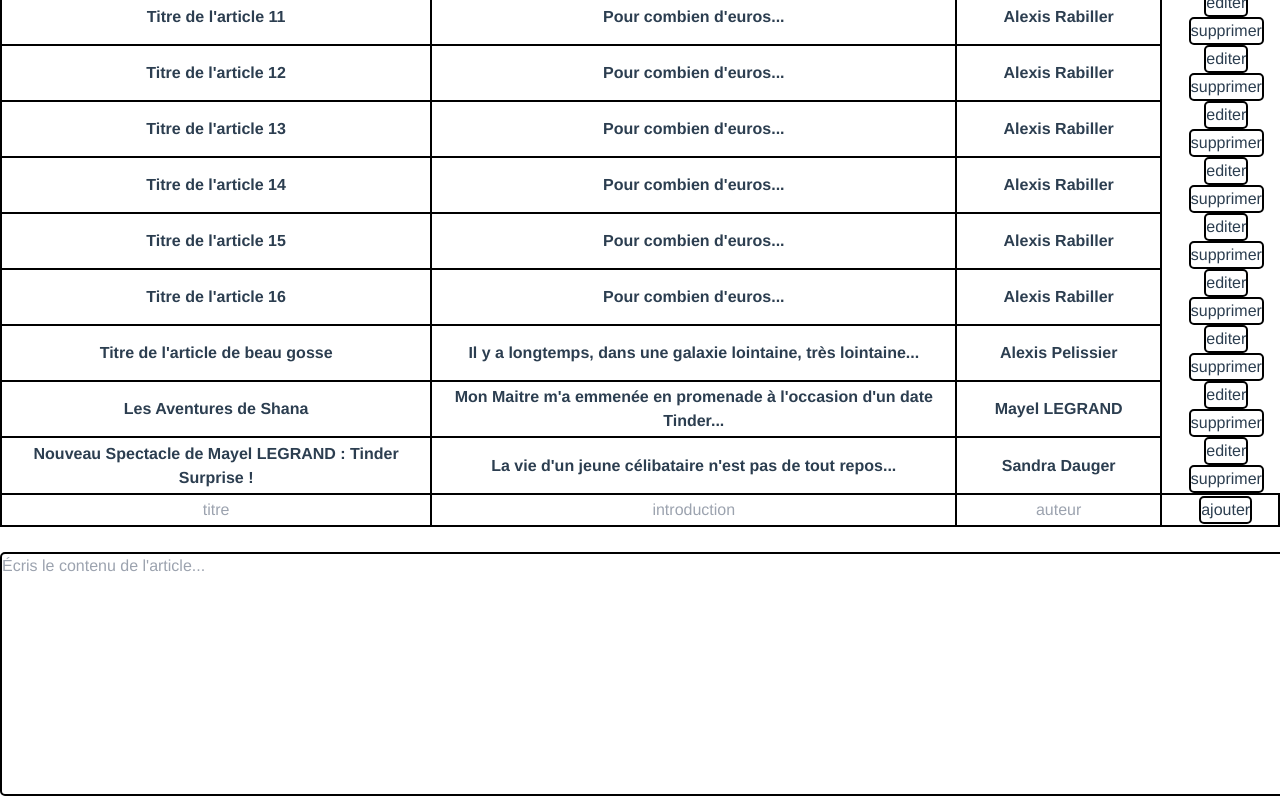
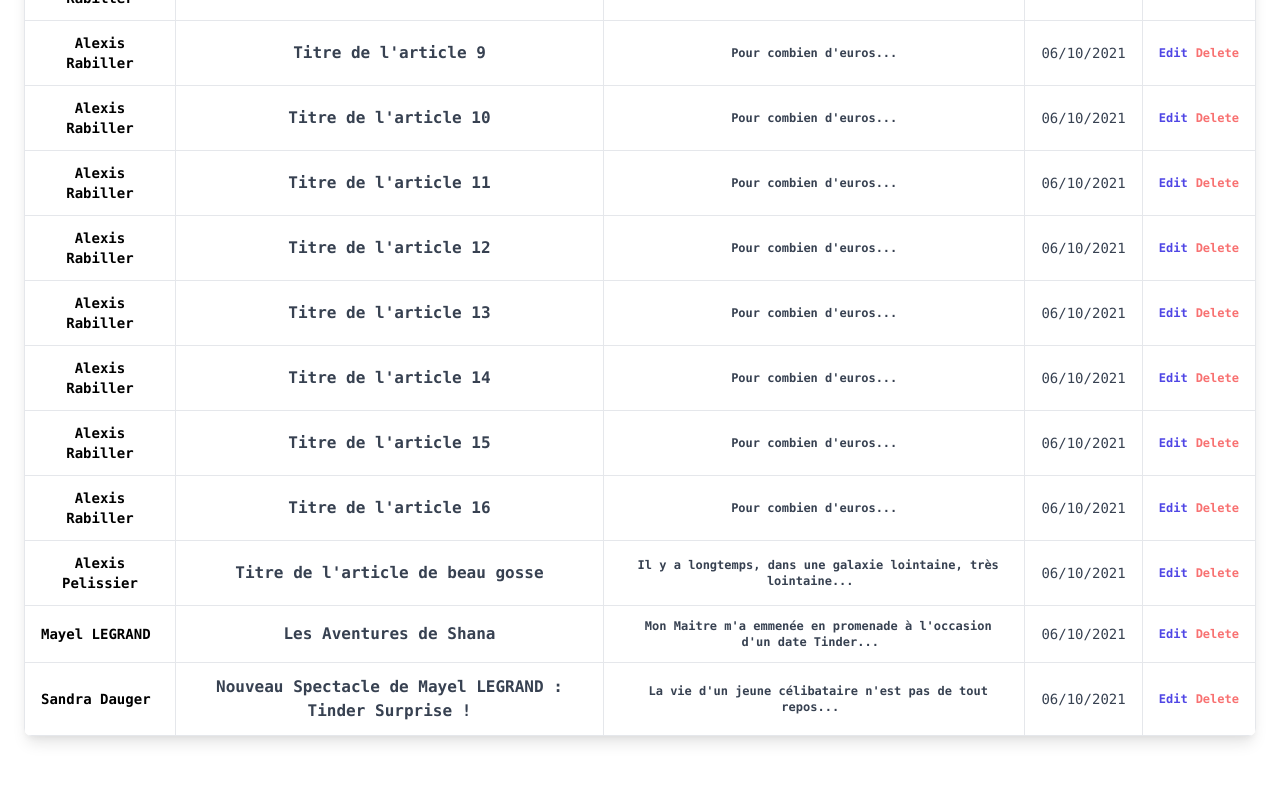
Before and after one commit to Alexis-Pel/blogVue, a Vue app: page /admin in a window 1280 px wide. Shown: the part 660-1460 px from the top of the page. Built offline with nearby package versions, Linux system fonts and the light colour scheme.

Commit message:
Refonte page Admin (CSS)

```diff
--- a/src/views/Admin.vue
+++ b/src/views/Admin.vue
@@ -1,69 +1,93 @@
 <template>
-  <div class="fond">
-    <div>
-      <table>
-        <tr v-for="(todo, index) in load" :key="todo.id" class="row">
-          <th class="article" :id="todo.title">{{todo.title}}</th>
-          <th class="article" :id="todo.intro">{{todo.intro}}</th>
-          <th class="article" :id="todo.author">{{todo.author}}</th>
-          <button class="edit" @click="edit(index)">editer</button>
-          <button class="edit" @click="suppr(index)">supprimer</button>
-        </tr>
-        <tr>
-          <th><input type="text" name="title" id="title" placeholder="titre"></th>
-          <th><input type="text" name="intro" id="intro" placeholder="introduction"></th>
-          <th><input type="text" name="author" id="author" placeholder="auteur"></th>
-          <th><button>ajouter</button></th>
-        </tr>
+  <section class="container mx-auto p-6 font-mono flex items-center flex-col">
+  <div class="w-full mb-8 overflow-hidden rounded-lg shadow-lg">
+    <div class="w-full overflow-x-auto">
+      <table class="w-full">
+        <thead>
+          <tr class="text-md font-semibold tracking-wide text-left text-gray-100 bg-gray-900 uppercase border-b border-gray-600">
+            <th class="px-4 py-3">Author</th>
+            <th class="px-4 py-3">Title</th>
+            <th class="px-4 py-3">Intro</th>
+            <th class="px-4 py-3">Date</th>
+            <th class="px-4 py-3">Actions</th>
+          </tr>
+        </thead>
+        <tbody class="bg-white">
+          <tr v-for="(todo, index) in load" :key="todo.id" class="text-gray-700">
+            <td class="px-4 py-3 border">
+              <div class="flex items-center text-sm">
+                <div>
+                  <p class="font-semibold text-black">{{todo.author}}</p>
+                </div>
+              </div>
+            </td>
+            <td class="px-4 py-3 text-ms font-semibold border">{{todo.title}}</td>
+            <td class="px-4 py-3 text-xs border">
+              <span class="px-2 py-1 font-semibold leading-tight text-gray-700"> {{todo.intro}} </span>
+            </td>
+            <td class="px-4 py-3 text-sm border">{{todo.date}}</td>
+            <td class="px-4 py-3 text-xs border">
+              <a href="#" class="text-indigo-600 font-bold hover:text-indigo-900 mr-2">Edit</a>
+              <span @click="suppr(index)" class="select-none cursor-pointer text-red-400 font-bold hover:text-red-600">Delete</span>
+            </td>
+          </tr>
+        </tbody>
       </table>
-      <textarea name="content" id="" cols="137" rows="10" placeholder="Écris le contenu de l'article..."></textarea>
     </div>
   </div>
+  <div>
+      <div class="bg-white rounded p-4 px-4 md:p-8 mb-6">
+        <div class="grid gap-4 gap-y-2 text-sm grid-cols-1 lg:grid-cols-2">
+          <div class="lg:col-span-2">
+            <div class="grid gap-4 gap-y-2 text-sm grid-cols-1 md:grid-cols-5">
+              <div class="md:col-span-2">
+                <label for="author">Author</label>
+                <input type="text" name="author" id="author" class="h-10 border mt-1 rounded px-4 w-full bg-gray-50" value="" />
+              </div>
+
+              <div class="md:col-span-3">
+                <label for="title">Title</label>
+                <input type="text" name="title" id="title" class="h-10 border mt-1 rounded px-4 w-full bg-gray-50" value="" placeholder="" />
+              </div>
+
+              <div class="md:col-span-2">
+                <label for="intro">Intro</label>
+                <textarea type="text" name="intro" id="intro" class="h-10 border mt-1 rounded px-4 py-2 w-full bg-gray-50" value="" placeholder="" />
+              </div>
+
+              <div class="md:col-span-3">
+                <label for="content">Content</label>
+                <textarea type="text" name="content" id="content" class="h-10 border mt-1 rounded px-4 py-2 w-full bg-gray-50" value="" placeholder="" />
+              </div>
+
+              <div class="md:col-span-5 text-right">
+                <div class="inline-flex items-end">
+                  <button class="bg-blue-500 hover:bg-blue-700 text-white font-bold py-2 px-4 mr-2 rounded">Edit</button>
+                  <button class="bg-blue-500 hover:bg-blue-700 text-white font-bold py-2 px-4 rounded">Add</button>
+                </div>
+              </div>
+
+            </div>
+          </div>
+        </div>
+      </div>
+    </div>
+</section>
+
 </template>
 
 <script>
 export default {
   name: 'Admin',
-  methods:{
+ computed:{
+     load(){
+         return this.$store.state.articles
+     }
+ },
+ methods:{
     suppr(index){
       this.$store.dispatch('removeTodoByID', index)
     },
-  },
-  computed:{
-    load(){
-      return this.$store.state.articles
-    }
   }
 }
 </script>
-
-<style scoped>
-table{
-  width: 100%;
-  border-width: none;
-}
-th{
-  border: 2px solid black;
-  border-radius: 2.5px;
-}
-button{
-  margin-left: 10%;
-  border: 2px solid black;
-  border-radius: 5px;
-}
-button.edit{
-  margin-left: 10%;
-}
-input{
-  text-align: center;
-  width: 100%;
-  border-width: 0;
-  padding: 0;
-}
-textarea{
-  margin-top: 25px;
-  border: 2px solid black;
-  border-radius: 5px;
-  color: black;
-}
-</style>
--- a/src/views/Home.vue
+++ b/src/views/Home.vue
@@ -3,12 +3,10 @@
     <!-- <img alt="Vue logo" src="../assets/logo.png"> -->
   <!--  <HelloWorld msg="Welcome to Your Vue.js App"/> -->
     <ShortArticle/>
-    <!-- <admin-test/> -->
   </div>
 </template>
 
 <script>
-// import AdminTest from '../components/AdminTest.vue'
 // @ is an alias to /src
 // import HelloWorld from '@/components/HelloWorld.vue'
 import ShortArticle from '../components/ShortArticle.vue'
@@ -16,7 +14,6 @@ import ShortArticle from '../components/ShortArticle.vue'
 export default {
   name: 'Home',
   components: {
-    // AdminTest
     // HelloWorld,
     ShortArticle
   }
```
Also changed, not shown: src/components/AdminTest.vue (deleted, +0 -92 lines).
